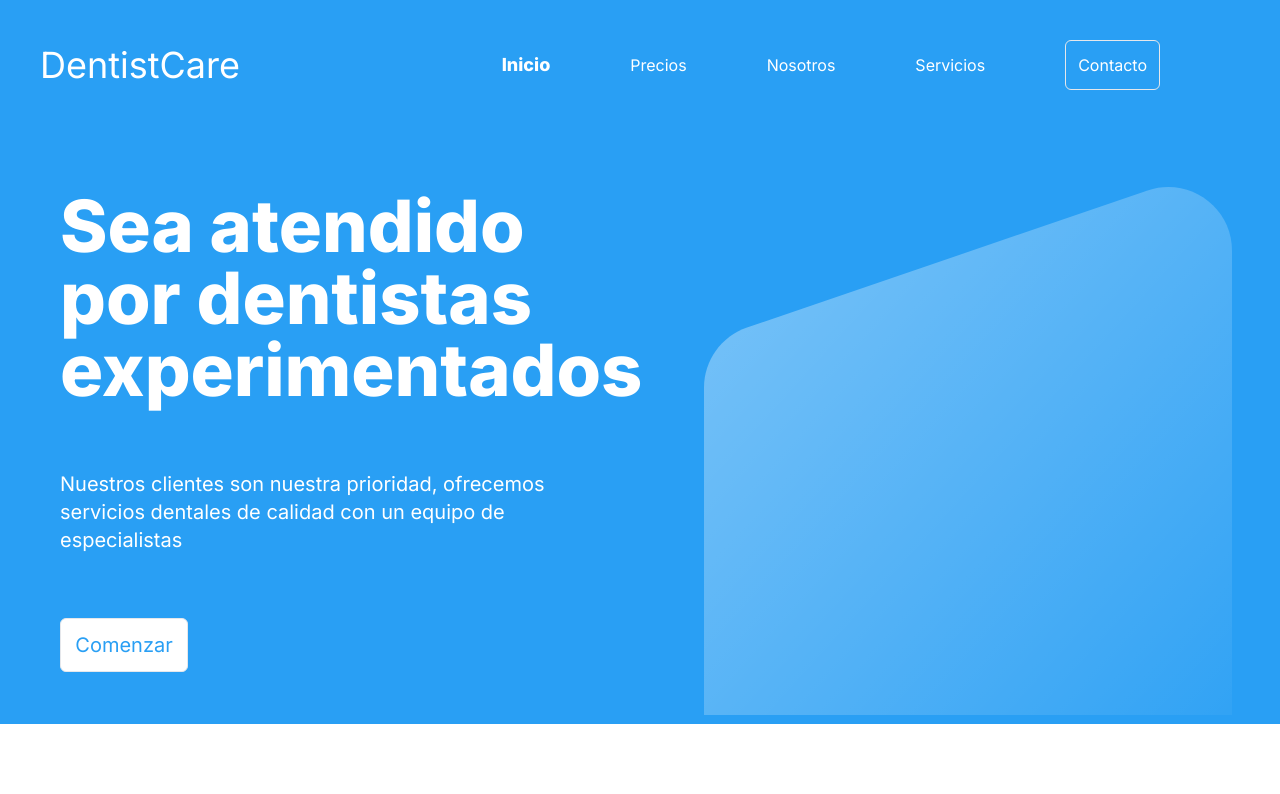
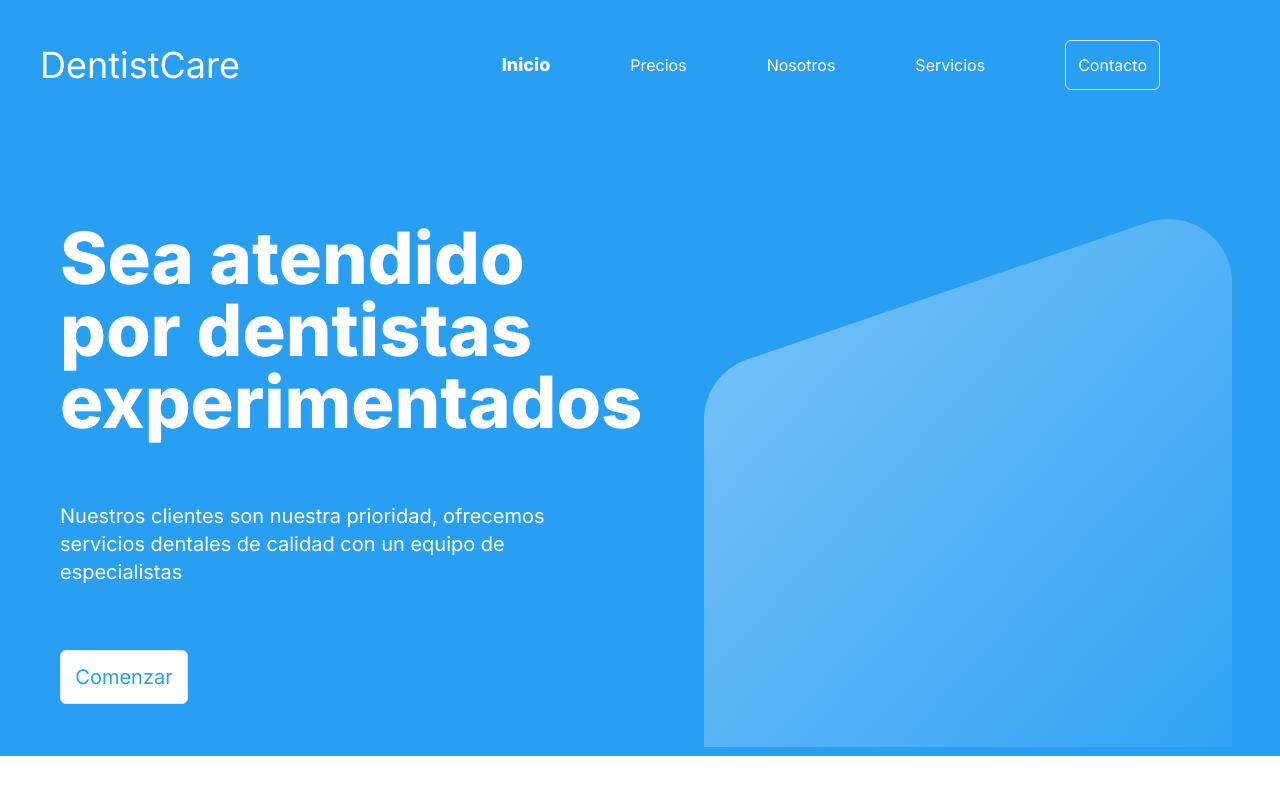
Before and after one commit to AlanHernandez97/DentistCare, a Next.js app: page / in a window 1280 px wide. Shown: the top 794 px of the page. Built offline with nearby package versions, Linux system fonts and the light colour scheme.

Commit message:
Pequeños detalles editados

```diff
--- a/src/components/Organisms/head/Head.tsx
+++ b/src/components/Organisms/head/Head.tsx
@@ -3,7 +3,7 @@ import Link from 'next/link'
 
 export default function Head() {
 	return (
-		<div className=' flex text-white bg-[#299FF4] p-12 pb-0 gap-10 items-center'>
+		<div className=' flex text-white bg-[#299FF4] p-12 pb-0 gap-10 items-center pt-20'>
 			<div className='flex flex-col gap-16 p-3 w-1/2 mr-6'>
 				<h1 className='text-7xl font-extrabold'>Sea atendido por dentistas experimentados</h1>
 				<span className='text-xl'>Nuestros clientes son nuestra prioridad, ofrecemos servicios dentales de calidad con un equipo de especialistas</span>
@@ -13,7 +13,7 @@ export default function Head() {
 				>Comenzar</Link>
 			</div>
 			<div>
-				<img className='mr-2' src="./Rectangle.svg" alt="HealthyCare" />
+				<img className='mr-20' src="./Rectangle.svg" alt="HealthyCare" />
 			</div>
 		</div>
 	)
```
